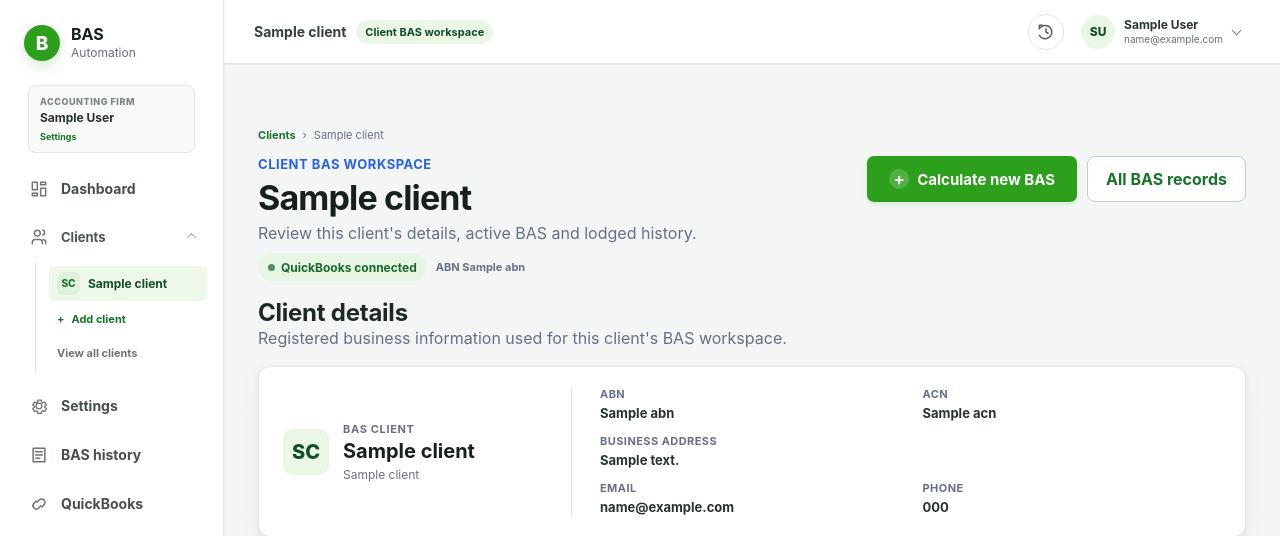
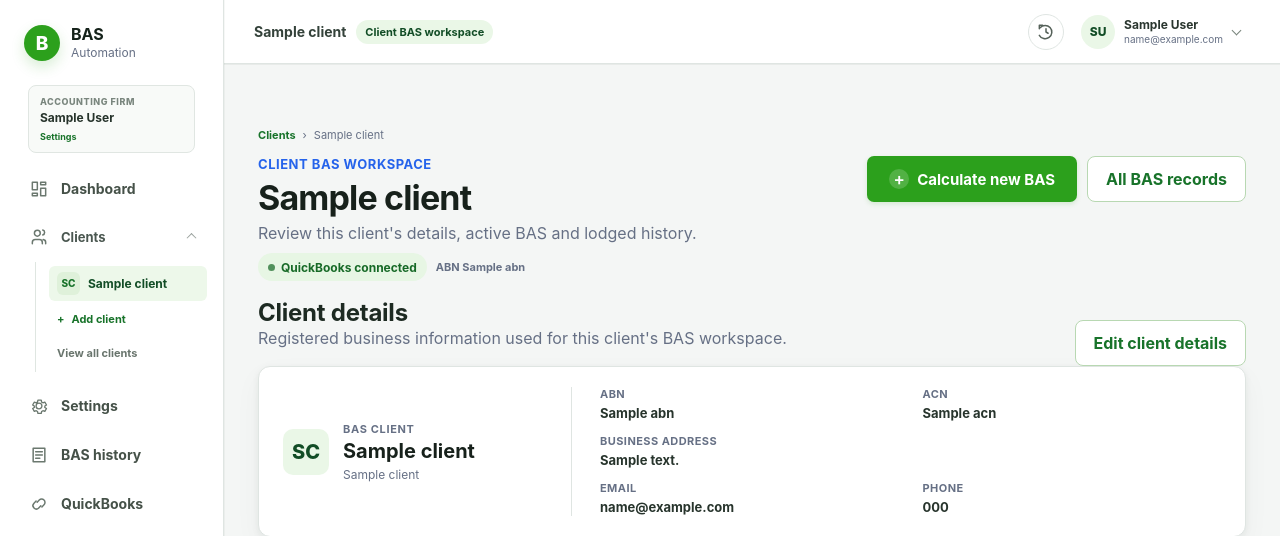
Before and after one commit to raviyadav2509/accounting, a Flask app: template templates/client_dashboard.html in a window 1280 px wide. Shown: the top 536 px of the page. Run offline with Flask 3, Linux system fonts and the light colour scheme; the visitor is signed in with stand-in values (Sample User, id 1); tables that the repository leaves empty hold one stand-in row (values such as "Sample post"); the template is opened without the code that fills it: most values are stand-ins (such as "Sample title", 1, 10 or a date in 2020).

Commit message:
Add edit client action to client workspace

```diff
--- a/templates/client_dashboard.html
+++ b/templates/client_dashboard.html
@@ -55,11 +55,15 @@
 </div>
 
 <section class="client-workspace-details">
-    <div class="section-heading">
+    <div class="section-heading client-details-heading">
         <div>
             <div class="dashboard-section-title">Client details</div>
             <p>Registered business information used for this client's BAS workspace.</p>
         </div>
+        <a class="secondary-button client-edit-button"
+           href="{{ url_for('clients.edit_client', client_id=client.id) }}">
+            Edit client details
+        </a>
     </div>
 
     <div class="card client-card">
```
